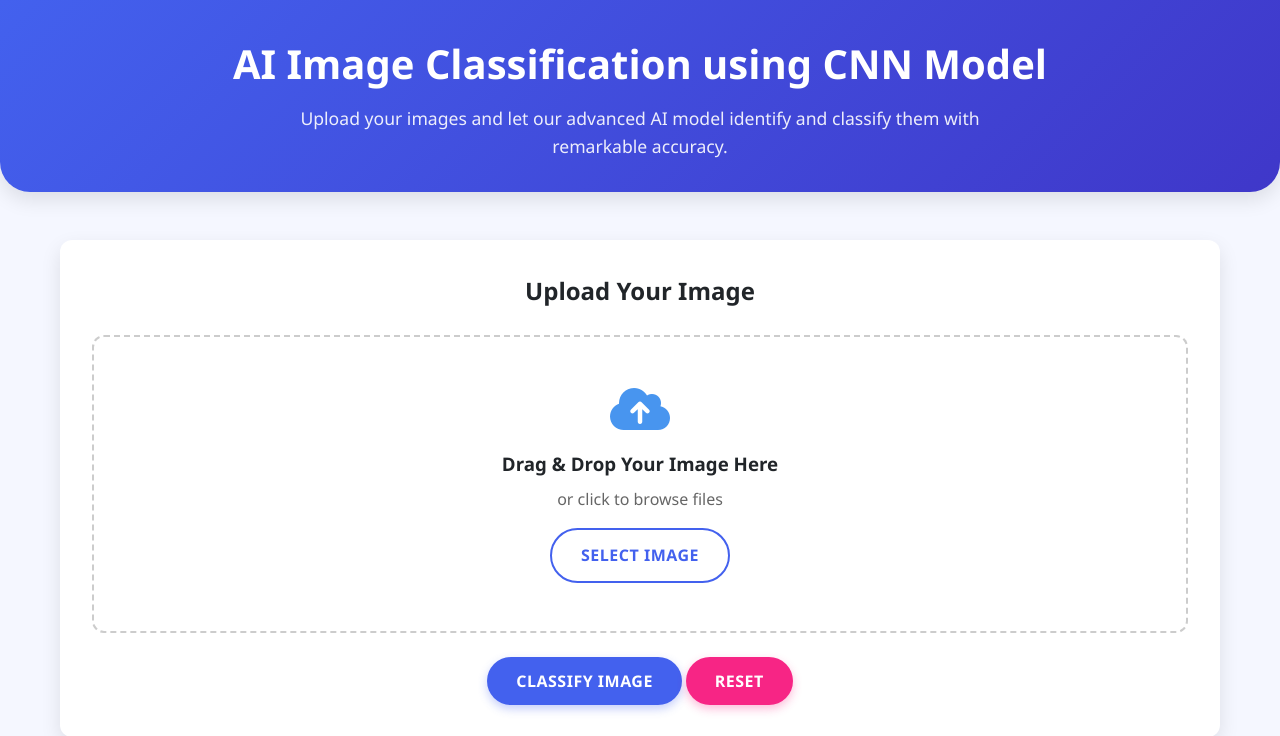
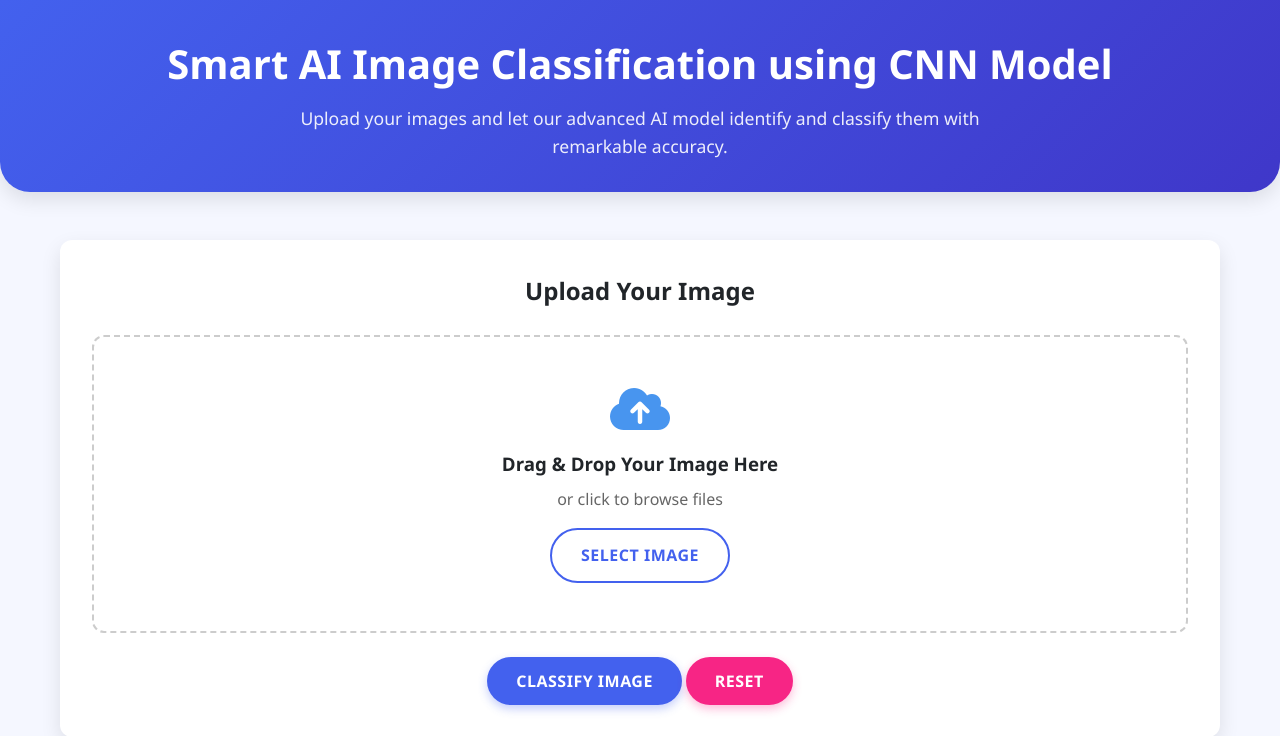
Before and after one commit to praveenkumar949/Devops_Project, a Flask app: page / in a window 1280 px wide. Shown: the top 736 px of the page. Run offline with Flask 3, Linux system fonts and the light colour scheme.

Commit message:
html change

```diff
--- a/templates/index.html
+++ b/templates/index.html
@@ -10,7 +10,7 @@
 <body>
     <header>
         <div class="container">
-            <h1>AI Image Classification using CNN Model</h1>
+            <h1>Smart AI Image Classification using CNN Model</h1>
             <p>Upload your images and let our advanced AI model identify and classify them with remarkable accuracy.</p>
         </div>
     </header>
```
